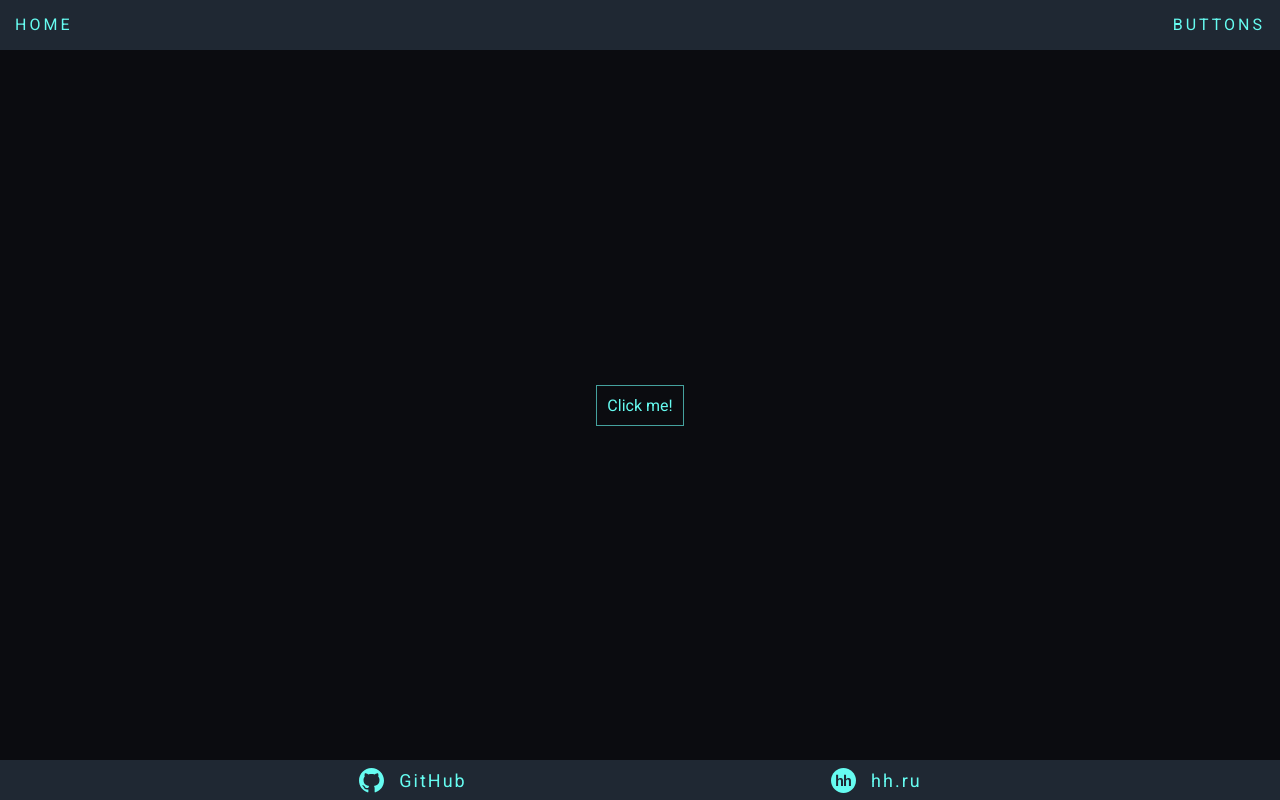
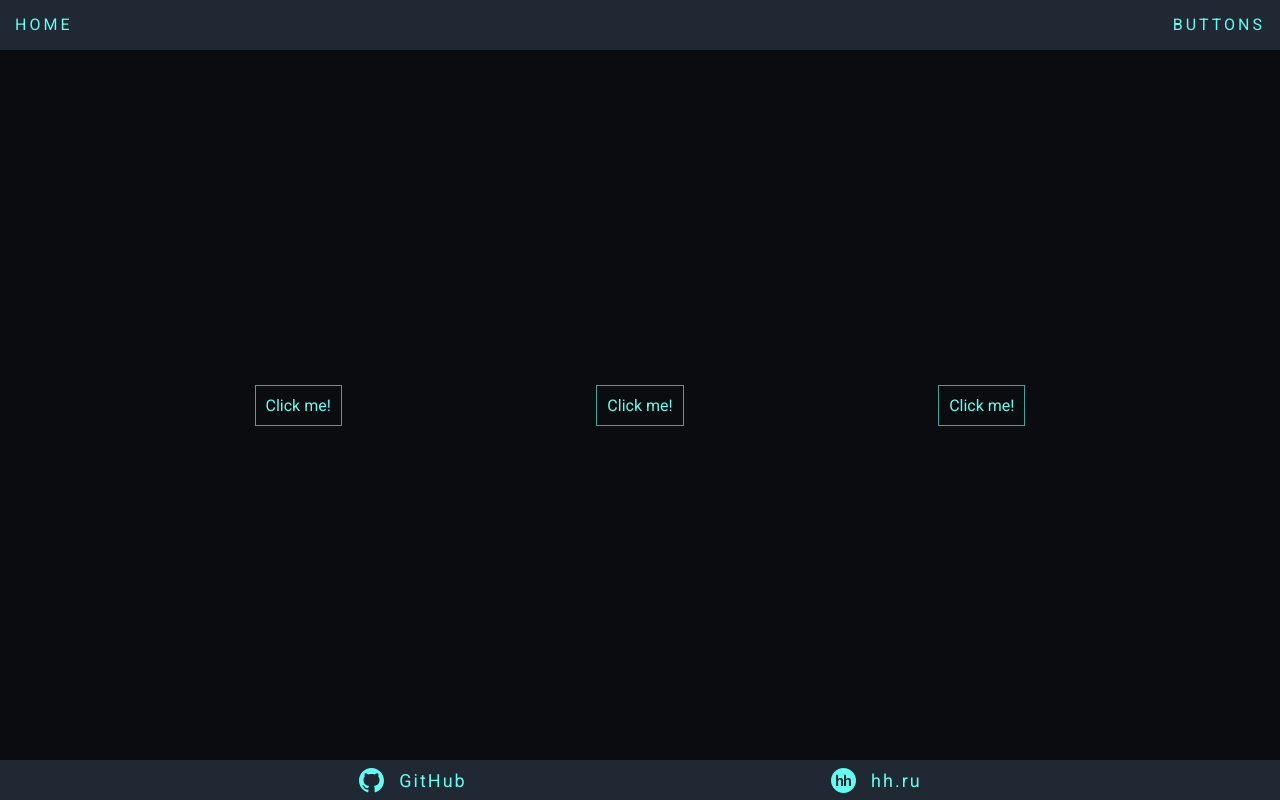
Before and after one commit to kikita13/NextJS, a Next.js app: page /buttons/dropmenu in a window 1280 px wide. Built offline with nearby package versions, Linux system fonts and the light colour scheme.

Commit message:
fix not important

```diff
--- a/components/Buttons/DropDown/DropDown.jsx
+++ b/components/Buttons/DropDown/DropDown.jsx
@@ -5,10 +5,11 @@ import { useState } from 'react';
 
 export const DropDown = (props) => {
   const [isOpen, setIsOpen] = useState(false);
+
   return (
     <div className={styles.container}>
       <div className={styles.content}>
-      <button onClick={() => {setIsOpen(current => !current)}} className={styles.button}>
+      <button onClick={() => setIsOpen(current => !current) } className={styles.button}>
         Click me!
       </button>
         <DropMenu className={styles.none} isOpen={isOpen} setIsOpen={setIsOpen}/>
--- a/pages/buttons/dropmenu.jsx
+++ b/pages/buttons/dropmenu.jsx
@@ -1,13 +1,16 @@
 import { DropDown } from "@components/Buttons/DropDown/DropDown";
 import Head from "next/head";
-
+import styles from '@styles/DropDown/DropDown.module.css'
 
 const index = () => {
+
   return (
-    <div>
+    <div className={styles.container}>
       <Head>
         <title>Drop menu</title>
       </Head>
+      <DropDown />
+      <DropDown />
       <DropDown />
     </div>
   );
--- a/styles/DropDown/DropDown.module.css
+++ b/styles/DropDown/DropDown.module.css
@@ -2,8 +2,9 @@
   min-height: var(--content-height);
   background-color: var(--bg-color);
   display: flex;
-  justify-content: center;
+  justify-content: space-evenly;
   align-items: center;
+  flex-wrap: wrap;
 }
 
 .content {
@@ -17,6 +18,7 @@
   border: 1px solid var(--text-secondary-color);
   padding: 10px;
   font-size: 16px;
+  z-index: 1;
 }
 
 .button:hover {
--- a/styles/Layout/AppBar.module.css
+++ b/styles/Layout/AppBar.module.css
@@ -21,9 +21,11 @@
   padding: var(--nav-padding);
   cursor: pointer;
   border-bottom: 1px solid transparent;
-
+  transition: all .2s ease-in;
+  user-select: none;
 }
 
 .active {
   border-bottom: 1px solid var(--text-primary-color);
+  transition: all .2s ease-in;
 }
```
